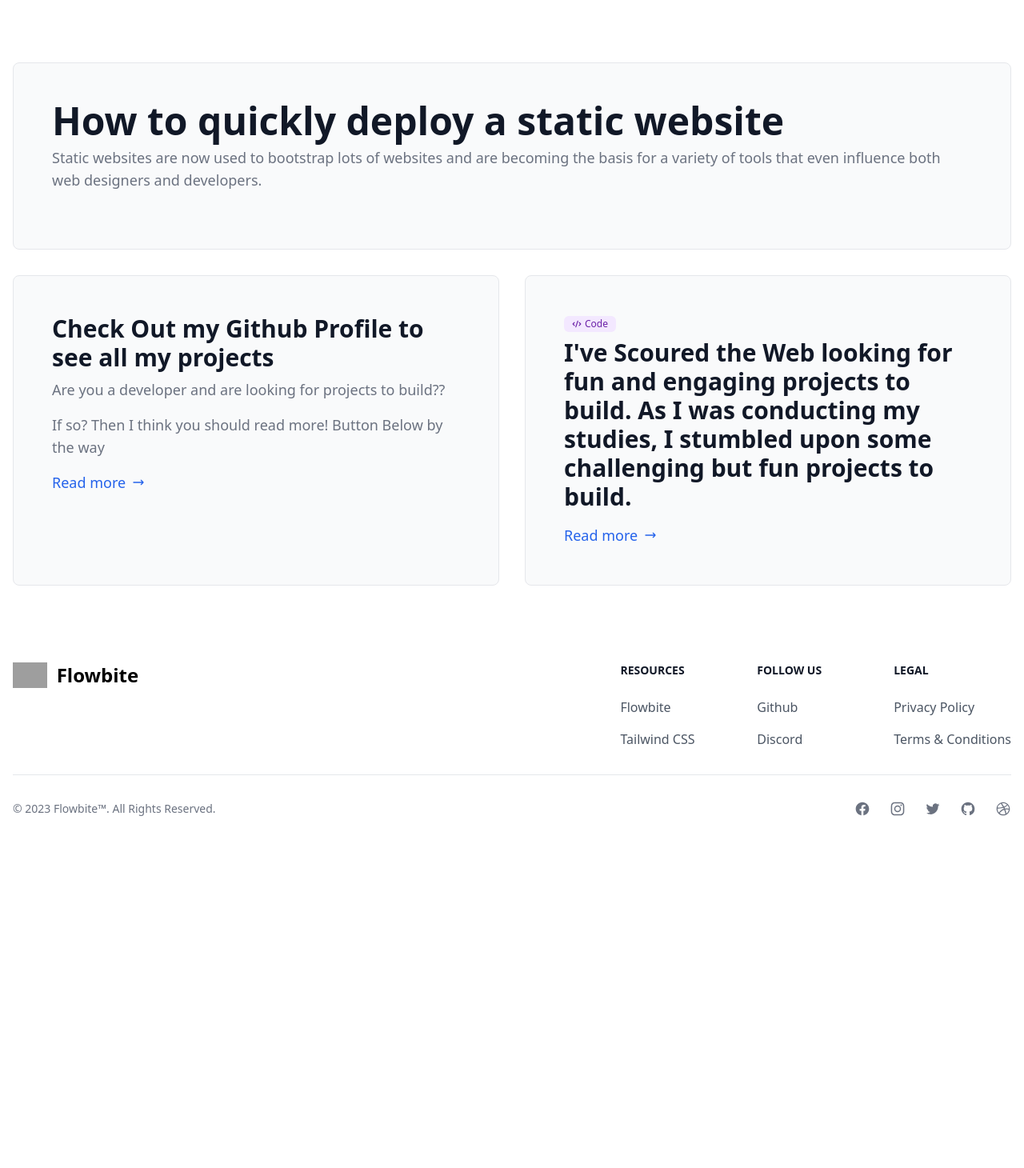
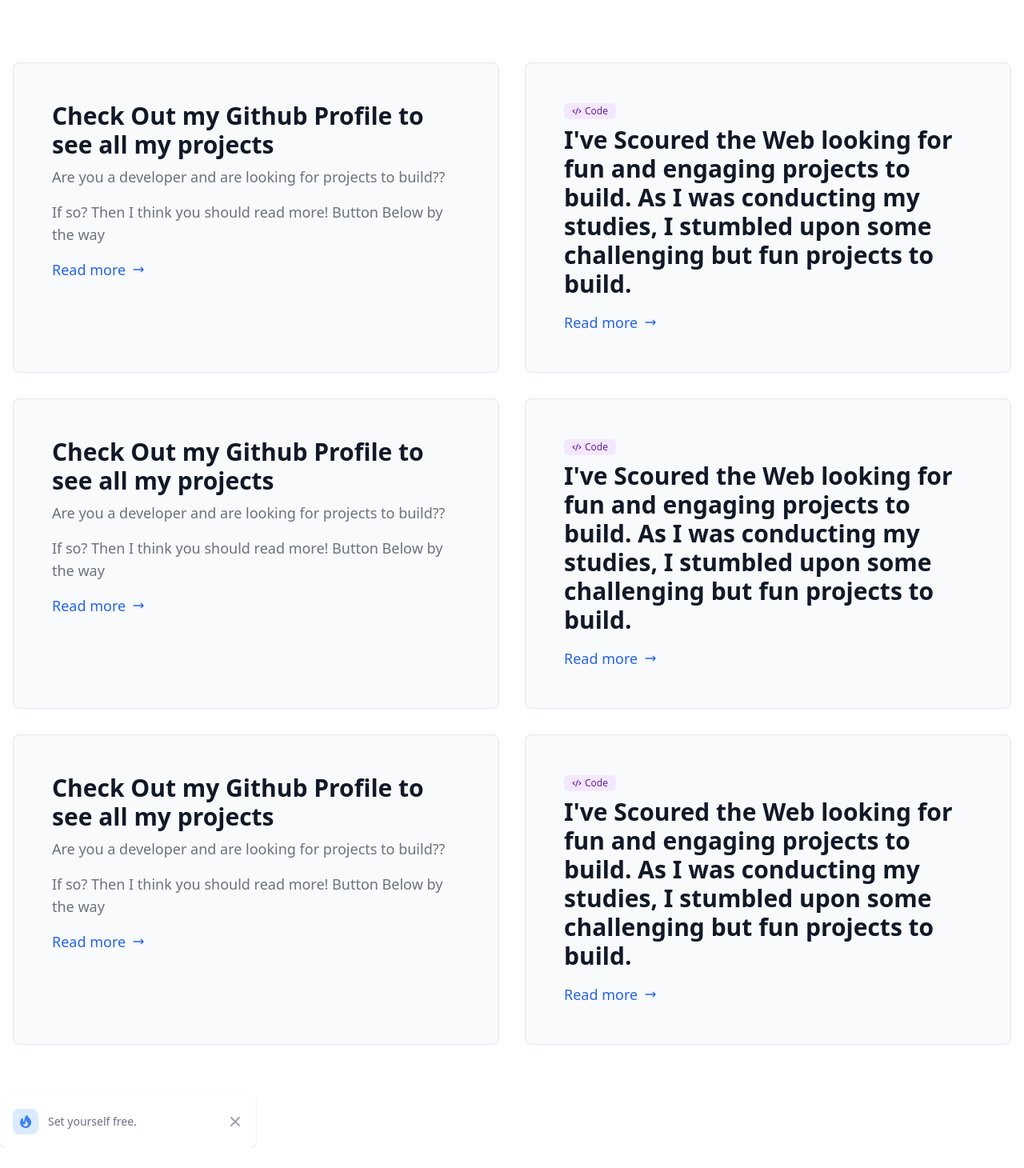
Before and after one commit to carloskirui17/my-personal-portfolio, a React (Vite) app: page /projects in a window 1280 px wide. Shown: the part 50-1510 px from the top of the page at 80% size. Before the commit the page ends 1103 px from the top, so only its background shows below. Built offline with nearby package versions, Linux system fonts and the light colour scheme; grey boxes are pictures that could not be loaded.

Commit message:
new commit

```diff
--- a/index.html
+++ b/index.html
@@ -4,10 +4,13 @@
   <meta charset="UTF-8">
   <meta name="viewport" content="width=device-width, initial-scale=1.0">
   <script src="https://cdn.tailwindcss.com" defer></script>
+	<link href="https://cdnjs.cloudflare.com/ajax/libs/flowbite/1.6.5/flowbite.min.css" rel="stylesheet" />
 	<link rel="stylesheet" href="src/App.css">
 </head>
 <body>
     <div id="root"></div>
     <script type="module" src="/src/index.jsx"></script>
+	<script src="https://cdnjs.cloudflare.com/ajax/libs/flowbite/1.6.5/flowbite.min.js"></script>
+
 </body>
 </html>
--- a/src/Pages/About.jsx
+++ b/src/Pages/About.jsx
@@ -1,5 +1,9 @@
 import React from 'react';
 
 export default function About() {
-  return <>About</>
+  return (
+		<>
+
+		</>
+	)
 }
--- a/src/Pages/Projects.jsx
+++ b/src/Pages/Projects.jsx
@@ -6,11 +6,8 @@ export default function Projects() {
 
 <section class="bg-white dark:bg-gray-900">
     <div class="py-8 px-4 mx-auto max-w-screen-xl lg:py-16">
-        <div class="bg-gray-50 dark:bg-gray-800 border border-gray-200 dark:border-gray-700 rounded-lg p-8 md:p-12 mb-8">
-            <h1 class="text-gray-900 dark:text-white text-3xl md:text-5xl font-extrabold mb-2">How to quickly deploy a static website</h1>
-            <p class="text-lg font-normal text-gray-500 dark:text-gray-400 mb-6">Static websites are now used to bootstrap lots of websites and are becoming the basis for a variety of tools that even influence both web designers and developers.</p>
-        </div>
-        <div class="grid md:grid-cols-2 gap-8">
+			    <div class="grid md:grid-cols-2 gap-8">
+						{/* Card 1 */}
             <div class="bg-gray-50 dark:bg-gray-800 border border-gray-200 dark:border-gray-700 rounded-lg p-8 md:p-12">
                 <h2 class="text-gray-900 dark:text-white text-3xl font-extrabold mb-2">Check Out my Github Profile to see all my projects</h2>
                 <p class="text-lg font-normal text-gray-500 dark:text-gray-400 mb-4">Are you a developer and are looking for projects to build??</p>
@@ -21,7 +18,61 @@ export default function Projects() {
                     </svg>
                 </a>
             </div>
-
+						{/* Card 2 */}
+						<div class="bg-gray-50 dark:bg-gray-800 border border-gray-200 dark:border-gray-700 rounded-lg p-8 md:p-12">
+                <a href="#" class="bg-purple-100 text-purple-800 text-xs font-medium inline-flex items-center px-2.5 py-0.5 rounded-md dark:bg-gray-700 dark:text-purple-400 mb-2">
+                    <svg class="w-3 h-3 mr-1" fill="currentColor" viewBox="0 0 20 20" xmlns="http://www.w3.org/2000/svg" aria-hidden="true">
+                        <path clip-rule="evenodd" fill-rule="evenodd" d="M12.316 3.051a1 1 0 01.633 1.265l-4 12a1 1 0 11-1.898-.632l4-12a1 1 0 011.265-.633zM5.707 6.293a1 1 0 010 1.414L3.414 10l2.293 2.293a1 1 0 11-1.414 1.414l-3-3a1 1 0 010-1.414l3-3a1 1 0 011.414 0zm8.586 0a1 1 0 011.414 0l3 3a1 1 0 010 1.414l-3 3a1 1 0 11-1.414-1.414L16.586 10l-2.293-2.293a1 1 0 010-1.414z"></path>
+                    </svg>
+                    Code
+                </a>
+                <h2 class="text-gray-900 dark:text-white text-3xl font-extrabold mb-2">I've Scoured the Web looking for fun and engaging projects to build. As I was conducting my studies, I stumbled upon some challenging but fun projects to build.</h2>
+                <p class="text-lg font-normal text-gray-500 dark:text-gray-400 mb-4"></p>
+                <a target="_blank" href="https://medium.com/search?q=web+dev+projects" class="text-blue-600 dark:text-blue-500 hover:underline font-medium text-lg inline-flex items-center">Read more
+                    <svg aria-hidden="true" class="w-4 h-4 ml-2" fill="none" stroke="currentColor" stroke-width="2" viewBox="0 0 24 24" xmlns="http://www.w3.org/2000/svg" aria-hidden="true">
+                        <path stroke-linecap="round" stroke-linejoin="round" d="M17 8l4 4m0 0l-4 4m4-4H3"></path>
+                    </svg>
+                </a>
+            </div>
+						{/* Card 3 */}
+						<div class="bg-gray-50 dark:bg-gray-800 border border-gray-200 dark:border-gray-700 rounded-lg p-8 md:p-12">
+                <h2 class="text-gray-900 dark:text-white text-3xl font-extrabold mb-2">Check Out my Github Profile to see all my projects</h2>
+                <p class="text-lg font-normal text-gray-500 dark:text-gray-400 mb-4">Are you a developer and are looking for projects to build??</p>
+                <p class="text-lg font-normal text-gray-500 dark:text-gray-400 mb-4">If so? Then I think you should read more! Button Below by the way</p>
+                <a target="_blank" href="https://medium.com/search?q=projects" class="text-blue-600 dark:text-blue-500 hover:underline font-medium text-lg inline-flex items-center">Read more
+                    <svg aria-hidden="true" class="w-4 h-4 ml-2" fill="none" stroke="currentColor" stroke-width="2" viewBox="0 0 24 24" xmlns="http://www.w3.org/2000/svg" aria-hidden="true">
+                        <path stroke-linecap="round" stroke-linejoin="round" d="M17 8l4 4m0 0l-4 4m4-4H3"></path>
+                    </svg>
+                </a>
+            </div>
+						{/* Card 4 */}
+            <div class="bg-gray-50 dark:bg-gray-800 border border-gray-200 dark:border-gray-700 rounded-lg p-8 md:p-12">
+                <a href="#" class="bg-purple-100 text-purple-800 text-xs font-medium inline-flex items-center px-2.5 py-0.5 rounded-md dark:bg-gray-700 dark:text-purple-400 mb-2">
+                    <svg class="w-3 h-3 mr-1" fill="currentColor" viewBox="0 0 20 20" xmlns="http://www.w3.org/2000/svg" aria-hidden="true">
+                        <path clip-rule="evenodd" fill-rule="evenodd" d="M12.316 3.051a1 1 0 01.633 1.265l-4 12a1 1 0 11-1.898-.632l4-12a1 1 0 011.265-.633zM5.707 6.293a1 1 0 010 1.414L3.414 10l2.293 2.293a1 1 0 11-1.414 1.414l-3-3a1 1 0 010-1.414l3-3a1 1 0 011.414 0zm8.586 0a1 1 0 011.414 0l3 3a1 1 0 010 1.414l-3 3a1 1 0 11-1.414-1.414L16.586 10l-2.293-2.293a1 1 0 010-1.414z"></path>
+                    </svg>
+                    Code
+                </a>
+                <h2 class="text-gray-900 dark:text-white text-3xl font-extrabold mb-2">I've Scoured the Web looking for fun and engaging projects to build. As I was conducting my studies, I stumbled upon some challenging but fun projects to build.</h2>
+                <p class="text-lg font-normal text-gray-500 dark:text-gray-400 mb-4"></p>
+                <a target="_blank" href="https://medium.com/search?q=web+dev+projects" class="text-blue-600 dark:text-blue-500 hover:underline font-medium text-lg inline-flex items-center">Read more
+                    <svg aria-hidden="true" class="w-4 h-4 ml-2" fill="none" stroke="currentColor" stroke-width="2" viewBox="0 0 24 24" xmlns="http://www.w3.org/2000/svg" aria-hidden="true">
+                        <path stroke-linecap="round" stroke-linejoin="round" d="M17 8l4 4m0 0l-4 4m4-4H3"></path>
+                    </svg>
+                </a>
+            </div>
+						{/* Card 5 */}
+						<div class="bg-gray-50 dark:bg-gray-800 border border-gray-200 dark:border-gray-700 rounded-lg p-8 md:p-12">
+                <h2 class="text-gray-900 dark:text-white text-3xl font-extrabold mb-2">Check Out my Github Profile to see all my projects</h2>
+                <p class="text-lg font-normal text-gray-500 dark:text-gray-400 mb-4">Are you a developer and are looking for projects to build??</p>
+                <p class="text-lg font-normal text-gray-500 dark:text-gray-400 mb-4">If so? Then I think you should read more! Button Below by the way</p>
+                <a target="_blank" href="https://medium.com/search?q=projects" class="text-blue-600 dark:text-blue-500 hover:underline font-medium text-lg inline-flex items-center">Read more
+                    <svg aria-hidden="true" class="w-4 h-4 ml-2" fill="none" stroke="currentColor" stroke-width="2" viewBox="0 0 24 24" xmlns="http://www.w3.org/2000/svg" aria-hidden="true">
+                        <path stroke-linecap="round" stroke-linejoin="round" d="M17 8l4 4m0 0l-4 4m4-4H3"></path>
+                    </svg>
+                </a>
+            </div>
+						{/* Card 6 */}
             <div class="bg-gray-50 dark:bg-gray-800 border border-gray-200 dark:border-gray-700 rounded-lg p-8 md:p-12">
                 <a href="#" class="bg-purple-100 text-purple-800 text-xs font-medium inline-flex items-center px-2.5 py-0.5 rounded-md dark:bg-gray-700 dark:text-purple-400 mb-2">
                     <svg class="w-3 h-3 mr-1" fill="currentColor" viewBox="0 0 20 20" xmlns="http://www.w3.org/2000/svg" aria-hidden="true">
@@ -38,8 +89,21 @@ export default function Projects() {
                 </a>
             </div>
         </div>
+
     </div>
 </section>
+
+<div id="toast-default" class="flex items-center w-full max-w-xs p-4 text-gray-500 bg-white rounded-lg shadow dark:text-gray-400 dark:bg-gray-800" role="alert">
+    <div class="inline-flex items-center justify-center flex-shrink-0 w-8 h-8 text-blue-500 bg-blue-100 rounded-lg dark:bg-blue-800 dark:text-blue-200">
+        <svg aria-hidden="true" class="w-5 h-5" fill="currentColor" viewBox="0 0 20 20" xmlns="http://www.w3.org/2000/svg"><path fill-rule="evenodd" d="M12.395 2.553a1 1 0 00-1.45-.385c-.345.23-.614.558-.822.88-.214.33-.403.713-.57 1.116-.334.804-.614 1.768-.84 2.734a31.365 31.365 0 00-.613 3.58 2.64 2.64 0 01-.945-1.067c-.328-.68-.398-1.534-.398-2.654A1 1 0 005.05 6.05 6.981 6.981 0 003 11a7 7 0 1011.95-4.95c-.592-.591-.98-.985-1.348-1.467-.363-.476-.724-1.063-1.207-2.03zM12.12 15.12A3 3 0 017 13s.879.5 2.5.5c0-1 .5-4 1.25-4.5.5 1 .786 1.293 1.371 1.879A2.99 2.99 0 0113 13a2.99 2.99 0 01-.879 2.121z" clip-rule="evenodd"></path></svg>
+        <span class="sr-only">Fire icon</span>
+    </div>
+    <div class="ml-3 text-sm font-normal">Set yourself free.</div>
+    <button type="button" class="ml-auto -mx-1.5 -my-1.5 bg-white text-gray-400 hover:text-gray-900 rounded-lg focus:ring-2 focus:ring-gray-300 p-1.5 hover:bg-gray-100 inline-flex h-8 w-8 dark:text-gray-500 dark:hover:text-white dark:bg-gray-800 dark:hover:bg-gray-700" data-dismiss-target="#toast-default" aria-label="Close">
+        <span class="sr-only">Close</span>
+        <svg aria-hidden="true" class="w-5 h-5" fill="currentColor" viewBox="0 0 20 20" xmlns="http://www.w3.org/2000/svg"><path fill-rule="evenodd" d="M4.293 4.293a1 1 0 011.414 0L10 8.586l4.293-4.293a1 1 0 111.414 1.414L11.414 10l4.293 4.293a1 1 0 01-1.414 1.414L10 11.414l-4.293 4.293a1 1 0 01-1.414-1.414L8.586 10 4.293 5.707a1 1 0 010-1.414z" clip-rule="evenodd"></path></svg>
+    </button>
+</div>
 
 		</>
 	);
```
